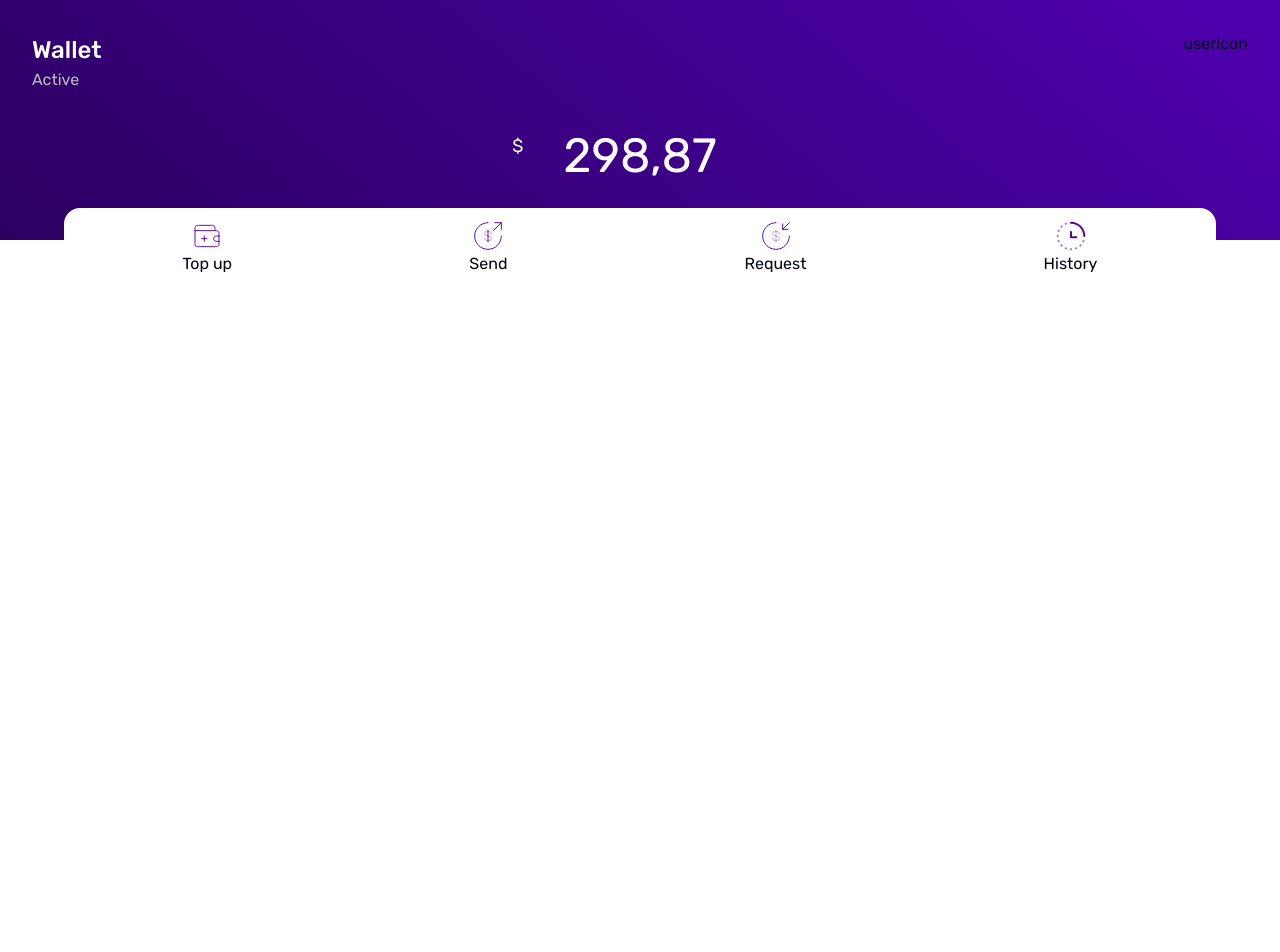
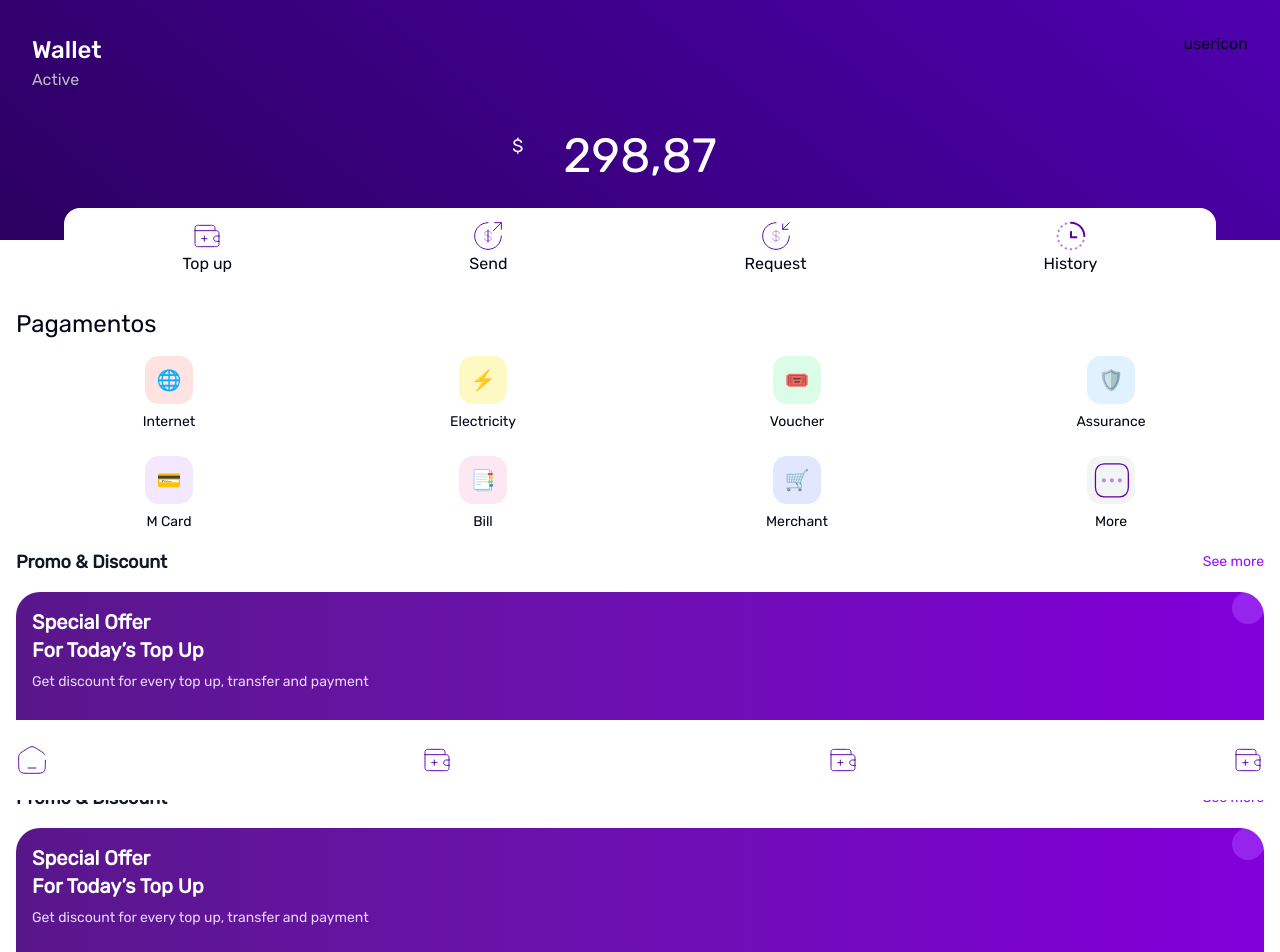
Before and after one commit to yDiony/WalletApp, a Next.js app: page / in a window 1280 px wide. Shown: the top 952 px of the page. Before the commit the page ends 800 px from the top, so only its background shows below. Built offline with nearby package versions, Linux system fonts and the light colour scheme.

Commit message:
Working on home page + added a navigation bar

```diff
--- a/src/app/(private)/page.tsx
+++ b/src/app/(private)/page.tsx
@@ -5,23 +5,42 @@ import { Topupicon } from "@/components/ui/svgs/topup";
 import { History } from "@/components/ui/svgs/history";
 import { Sendmoneyicon } from "@/components/ui/svgs/sendmoney";
 import { Recievemoneyicon } from "@/components/ui/svgs/recievemoney";
+import { Moreicon } from "@/components/ui/svgs/more";
+import { Home } from "@/components/ui/svgs/navigationbar/home";
 
 export default function home() {
   const [randomPosition, setRandomPosition] = useState({ x: 0, y: 0 });
 
-  useEffect(() => {
-    const interval = setInterval(() => {
-      setRandomPosition({
-        x: Math.random() * 100,
-        y: Math.random() * 100,
-      });
-    }, 1000); // Atualiza a posição a cada 2 segundos
+  // useEffect(() => {
+  //   const interval = setInterval(() => {
+  //     setRandomPosition({
+  //       x: Math.random() * 100,
+  //       y: Math.random() * 100,
+  //     });
+  //   }, 1000); // Atualiza a posição a cada 2 segundos
 
-    return () => clearInterval(interval);
-  }, []);
+  //   return () => clearInterval(interval);
+  // }, []);
 
   return (
     <div className="">
+      <div className="fixed max-w-screen h-[10vh] bottom-0 z-10 flex justify-between ">
+        <div className="bg-white h-full w-screen flex justify-between place-items-center p-4">
+          <div>
+            <Home/>
+          </div>
+          <div>
+            <Topupicon />
+          </div>
+          <div>
+            <Topupicon />
+          </div>
+          <div>
+            <Topupicon />
+          </div>
+        </div>
+      </div>
+      {/* termino footer */}
       <div className="p-8 h-[30vh] bg-[linear-gradient(39deg,rgba(44,0,97,1)_0%,rgba(79,0,176,1)_100%)]">
         <motion.div
           className="w-full flex justify-between"
@@ -53,7 +72,8 @@ export default function home() {
       {/* termino header */}
 
       {/* Começo body */}
-      <div className="h-[70vh] bg-white w-screen relative flex justify-center">
+      <div className="h-[70vh] bg-white w-screen relative">
+        <div className="flex justify-center w-full h-[6.5vh]">
           <div className="w-[90vw] h-[10vh] bg-white absolute top-[-4vh] rounded-tr-2xl rounded-tl-2xl flex justify-around items-center">
             <div className="flex flex-col items-center">
               <Topupicon />
@@ -73,6 +93,130 @@ export default function home() {
             </div>
           </div>
         </div>
+
+        <div className="">
+          <p className="p-4 text-2xl text-">Pagamentos</p>
+          <div className="grid grid-cols-4 gap-6 px-6">
+            <div className="flex flex-col items-center">
+              <div className="w-12 h-12 bg-red-100 flex items-center justify-center rounded-xl">
+                <span className="text-red-500 text-xl">🌐</span>
+              </div>
+              <p className="mt-2 text-sm">Internet</p>
+            </div>
+
+            <div className="flex flex-col items-center">
+              <div className="w-12 h-12 bg-yellow-100 flex items-center justify-center rounded-xl">
+                <span className="text-yellow-500 text-xl">⚡</span>
+              </div>
+              <p className="mt-2 text-sm">Electricity</p>
+            </div>
+
+            <div className="flex flex-col items-center">
+              <div className="w-12 h-12 bg-green-100 flex items-center justify-center rounded-xl">
+                <span className="text-green-500 text-xl">🎟️</span>
+              </div>
+              <p className="mt-2 text-sm">Voucher</p>
+            </div>
+
+            <div className="flex flex-col items-center">
+              <div className="w-12 h-12 bg-sky-100 flex items-center justify-center rounded-xl">
+                <span className="text-sky-500 text-xl">🛡️</span>
+              </div>
+              <p className="mt-2 text-sm">Assurance</p>
+            </div>
+
+            <div className="flex flex-col items-center">
+              <div className="w-12 h-12 bg-purple-100 flex items-center justify-center rounded-xl">
+                <span className="text-purple-500 text-xl">💳</span>
+              </div>
+              <p className="mt-2 text-sm">M Card</p>
+            </div>
+
+            <div className="flex flex-col items-center">
+              <div className="w-12 h-12 bg-pink-100 flex items-center justify-center rounded-xl">
+                <span className="text-pink-500 text-xl">📑</span>
+              </div>
+              <p className="mt-2 text-sm">Bill</p>
+            </div>
+
+            <div className="flex flex-col items-center">
+              <div className="w-12 h-12 bg-indigo-100 flex items-center justify-center rounded-xl">
+                <span className="text-indigo-500 text-xl">🛒</span>
+              </div>
+              <p className="mt-2 text-sm">Merchant</p>
+            </div>
+
+            <div className="flex flex-col items-center">
+              <div className="w-12 h-12 bg-gray-100 flex items-center justify-center rounded-xl">
+                <Moreicon />
+              </div>
+              <p className="mt-2 text-sm">More</p>
+            </div>
+          </div>
+        </div>
+
+        <div>
+          <div className="w-full p-4">
+            {/* Cabeçalho */}
+            <div className="flex justify-between items-center mb-4">
+              <h2 className="text-lg font-semibold text-gray-900">
+                Promo & Discount
+              </h2>
+              <span className="text-purple-600 text-sm cursor-pointer">
+                See more
+              </span>
+            </div>
+
+            {/* Card de Promo */}
+            <div className="w-full h-40 rounded-3xl bg-gradient-to-r from-purple-900 to-purple-700 p-4 relative overflow-hidden">
+              <h3 className="text-white text-xl font-bold mb-2">
+                Special Offer
+                <br />
+                For Today’s Top Up
+              </h3>
+              <p className="text-purple-200 text-sm">
+                Get discount for every top up, transfer and payment
+              </p>
+
+              {/* Elementos decorativos */}
+              <div className="absolute top-0 right-0 w-8 h-8 bg-purple-500 rounded-full opacity-50"></div>
+              <div className="absolute bottom-4 left-4 w-12 h-3 bg-purple-400 rounded-full opacity-50"></div>
+            </div>
+          </div>
+        </div>
+
+        <div>
+          <div className="w-full p-4">
+            {/* Cabeçalho */}
+            <div className="flex justify-between items-center mb-4">
+              <h2 className="text-lg font-semibold text-gray-900">
+                Promo & Discount
+              </h2>
+              <span className="text-purple-600 text-sm cursor-pointer">
+                See more
+              </span>
+            </div>
+
+            {/* Card de Promo */}
+            <div className="w-full h-40 rounded-3xl bg-gradient-to-r from-purple-900 to-purple-700 p-4 relative overflow-hidden">
+              <h3 className="text-white text-xl font-bold mb-2">
+                Special Offer
+                <br />
+                For Today’s Top Up
+              </h3>
+              <p className="text-purple-200 text-sm">
+                Get discount for every top up, transfer and payment
+              </p>
+
+              {/* Elementos decorativos */}
+              <div className="absolute top-0 right-0 w-8 h-8 bg-purple-500 rounded-full opacity-50"></div>
+              <div className="absolute bottom-4 left-4 w-12 h-3 bg-purple-400 rounded-full opacity-50"></div>
+            </div>
+          </div>
+        </div>
+
+        {/* fim do body branco */}
+      </div>
     </div>
   );
 }
--- /dev/null
+++ b/src/components/ui/svgs/more.tsx
@@ -0,0 +1,4 @@
+export const Moreicon = () => {
+    return(
+<svg viewBox="-2 0 27 24" fill="none" xmlns="http://www.w3.org/2000/svg"><g id="SVGRepo_bgCarrier" stroke-width="0"></g><g id="SVGRepo_tracerCarrier" stroke-linecap="round" stroke-linejoin="round"></g><g id="SVGRepo_iconCarrier"> <path fill-rule="evenodd" clip-rule="evenodd" d="M16.3347 2.75024H7.66573C4.64473 2.75024 2.75073 4.88924 2.75073 7.91624V16.0842C2.75073 19.1112 4.63473 21.2502 7.66573 21.2502H16.3337C19.3647 21.2502 21.2507 19.1112 21.2507 16.0842V7.91624C21.2507 4.88924 19.3647 2.75024 16.3347 2.75024Z" stroke="#5d00a8" stroke-width="0.72" stroke-linecap="round" stroke-linejoin="round"></path> <path opacity="0.4" d="M7.52088 13.1975C6.85988 13.1975 6.32288 12.6605 6.32288 12.0005C6.32288 11.3405 6.85988 10.8025 7.52088 10.8025C8.18188 10.8025 8.71888 11.3405 8.71888 12.0005C8.71888 12.6605 8.18188 13.1975 7.52088 13.1975Z" fill="#5d00a8"></path> <path opacity="0.4" d="M12.0002 13.1975C11.3392 13.1975 10.8022 12.6605 10.8022 12.0005C10.8022 11.3405 11.3392 10.8025 12.0002 10.8025C12.6612 10.8025 13.1982 11.3405 13.1982 12.0005C13.1982 12.6605 12.6612 13.1975 12.0002 13.1975Z" fill="#5d00a8"></path> <path opacity="0.4" d="M16.4792 13.1975C15.8182 13.1975 15.2812 12.6605 15.2812 12.0005C15.2812 11.3405 15.8182 10.8025 16.4792 10.8025C17.1402 10.8025 17.6772 11.3405 17.6772 12.0005C17.6772 12.6605 17.1402 13.1975 16.4792 13.1975Z" fill="#5d00a8"></path> </g></svg>    )
+}
--- /dev/null
+++ b/src/components/ui/svgs/navigationbar/anothericon.tsx
@@ -0,0 +1,6 @@
+export const Anothericon = () => {
+    return(
+        <>
+        </>
+    );
+}
--- /dev/null
+++ b/src/components/ui/svgs/navigationbar/graphicstab.tsx
@@ -0,0 +1,6 @@
+export const Graphicstab = () => {
+    return(
+        <>
+        </>
+    );
+}
--- /dev/null
+++ b/src/components/ui/svgs/navigationbar/home.tsx
@@ -0,0 +1,5 @@
+export const Home = () => {
+    return(
+        <svg width="32px" height="32px" viewBox="0 0 24.00 24.00" fill="none" xmlns="http://www.w3.org/2000/svg"><g id="SVGRepo_bgCarrier" stroke-width="0"></g><g id="SVGRepo_tracerCarrier" stroke-linecap="round" stroke-linejoin="round"></g><g id="SVGRepo_iconCarrier"> <path d="M22 12.2039V13.725C22 17.6258 22 19.5763 20.8284 20.7881C19.6569 22 17.7712 22 14 22H10C6.22876 22 4.34315 22 3.17157 20.7881C2 19.5763 2 17.6258 2 13.725V12.2039C2 9.91549 2 8.77128 2.5192 7.82274C3.0384 6.87421 3.98695 6.28551 5.88403 5.10813L7.88403 3.86687C9.88939 2.62229 10.8921 2 12 2C13.1079 2 14.1106 2.62229 16.116 3.86687L18.116 5.10812C20.0131 6.28551 20.9616 6.87421 21.4808 7.82274" stroke="#5d00a8" stroke-width="0.72" stroke-linecap="round"></path> <path d="M15 18H9" stroke="#5d00a8" stroke-width="0.72" stroke-linecap="round"></path> </g></svg>
+    );
+}
--- /dev/null
+++ b/src/components/ui/svgs/navigationbar/profile.tsx
@@ -0,0 +1,6 @@
+export const Profiletab = () => {
+    return(
+        <>
+        </>
+    );
+}
```
Lines whose indentation alone changed are shown as unchanged.
